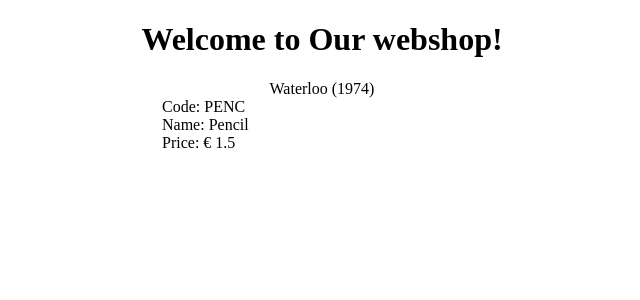
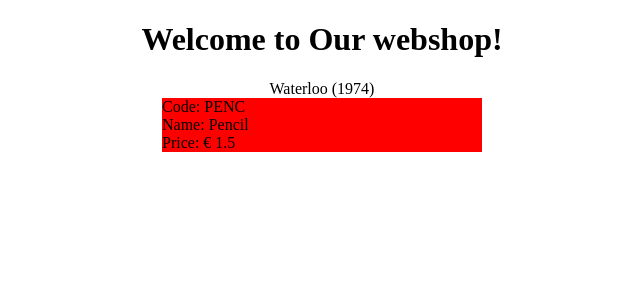
Before and after one commit to Jef-DS/angwebshop, an Angular app: page / in a window 1280 px wide. Shown: the top 300 px of the page, without its empty margins (318-958 px from the left). Built offline with nearby package versions, Linux system fonts and the light colour scheme.

Commit message:
[ngClass] for isImportant

```diff
--- a/src/app/product/product-item/product-item.component.css
+++ b/src/app/product/product-item/product-item.component.css
@@ -8,3 +8,7 @@
     content: ': ';
     width: 10rem;
 }
+
+.important {
+    background-color: red;
+}
--- a/src/app/product/product-item/product-item.component.html
+++ b/src/app/product/product-item/product-item.component.html
@@ -1,4 +1,4 @@
-<article class="product">
+<article class="product" [ngClass]="{important:isImportant}">
     <div class="product-code"><span class="product-label">Code</span>{{ code}}</div>
     <div class="product-name"><span class="product-label">Name</span>{{ name }}</div>
     <div class="product-price"><span class="product-label">Price</span>{{ '€ ' +price }}</div>
--- a/src/app/product/product-item/product-item.component.ts
+++ b/src/app/product/product-item/product-item.component.ts
@@ -9,10 +9,13 @@ export class ProductItemComponent implements OnInit {
   code: string;
   name: string;
   price: number;
+  isImportant: boolean;
   constructor() {
     this.code = 'PENC';
     this.name = 'Pencil';
-    this.price = 1.5;  }
+    this.price = 1.5;
+    this.isImportant = true;
+  }
 
   ngOnInit(): void {
   }
```
